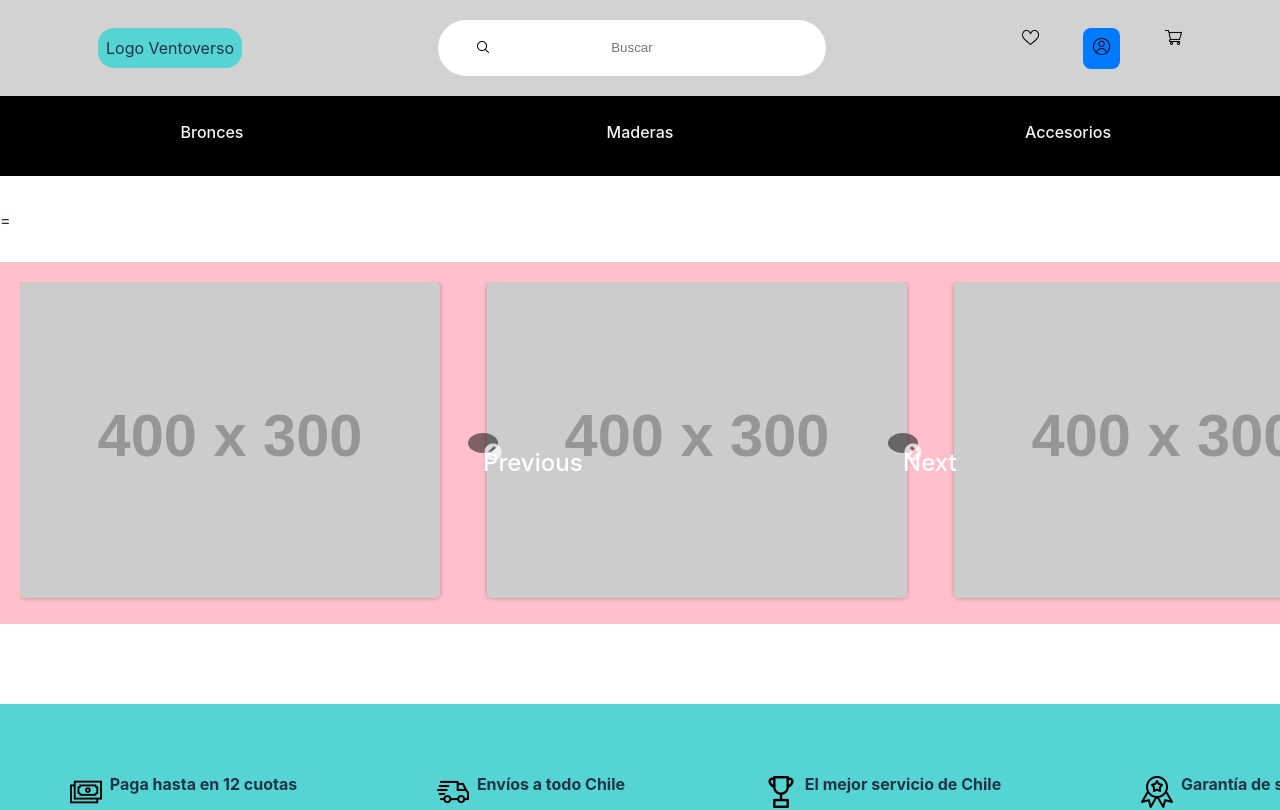
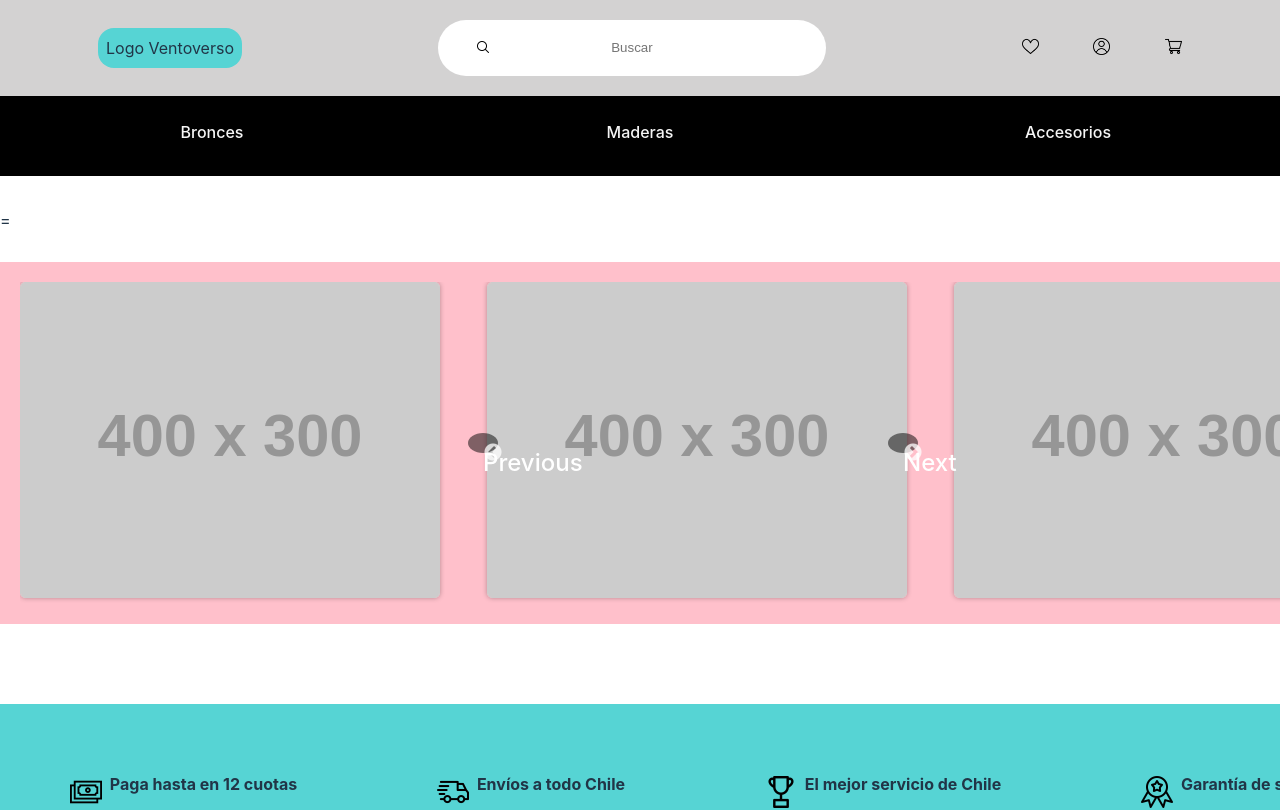
Before and after one commit to jrivas0710/Ventoverso_2, a React (Vite) app: page / in a window 1280 px wide. Shown: the top 810 px of the page. Built offline with nearby package versions, Linux system fonts and the light colour scheme.

Commit message:
alinee los iconos y le puse estilos al boton de user

```diff
--- a/src/components/header/Header.css
+++ b/src/components/header/Header.css
@@ -1,14 +1,8 @@
-
-
-TODO:arreglar los a y cambiarlos por los li
-TODO:arreglar lo del padding de los a
-TODO:agregar iconos de las categorias
-
-
-html {
+TODO:arreglar los a y cambiarlos por los li TODO:arreglar lo del padding de los a TODO:agregar iconos de las categorias html {
   box-sizing: border-box;
   margin: auto 0;
 }
+
 *,
 *::before,
 *::after {
@@ -17,11 +11,13 @@ html {
 }
 
 /* este es mi contenedor grid que es como a nivel del body, contendra todos los componentes del body */
-    .grid-container{
+.grid-container {
   width: 100vw;
   /* display: grid; COMENTADO PARA IMPORTAR COMPONENTE CARRUSEL EN HOME */
-     grid-template-rows: 1fr 2fr 1fr 1fr 1fr 1fr 1fr; /* hice 5 filas porque arriba estara el header, al medio el main con 3 filas y bajo el footer con 1*/
-     grid-template-areas: /* les asigne nombres literales a cada area definida arriba */
+  grid-template-rows: 1fr 2fr 1fr 1fr 1fr 1fr 1fr;
+  /* hice 5 filas porque arriba estara el header, al medio el main con 3 filas y bajo el footer con 1*/
+  grid-template-areas:
+    /* les asigne nombres literales a cada area definida arriba */
     'header'
     'carrusel'
     'section1'
@@ -39,13 +35,13 @@ html {
 /* HEADER / CATEGORIAS / ICONOS  */
 
 /* este es mi header, le asigne una grid area dentro de mi contenedor grid */
-    .header-grid{
+.header-grid {
   grid-area: header;
   width: 100%;
 
 }
 
-    .header-flex{
+.header-flex {
   background-color: rgb(211, 210, 210);
   height: 6rem;
   align-items: center;
@@ -53,7 +49,8 @@ html {
 
 }
 
-    .header-flex, .categories-flex{
+.header-flex,
+.categories-flex {
   display: flex;
   justify-content: space-around;
   margin: 0;
@@ -61,7 +58,7 @@ html {
 
 }
 
-    .categories-flex{
+.categories-flex {
   list-style: none;
   justify-content: space-between;
   padding-left: 2rem;
@@ -76,43 +73,45 @@ html {
 
 }
 
-    li{
+li {
   height: 100%;
   align-items: center;
   margin: 0;
   padding-top: 1.5rem;
 }
 
-    span{
+span {
   align-content: center
 }
 
-    ul > a{
+ul>a {
   color: whitesmoke;
   width: 200px;
   height: 100%;
   text-align: center;
   align-items: center;
-
   margin-left: 5rem;
   margin-right: 5rem;
   height: 5rem;
+}
 
 
-    }
+
+
+
 
 /* ul > a:hover{
       background-color: rgb(74, 192, 192);;
       color: white;
     }
    */
-    .logo-header{
+.logo-header {
   background-color: rgb(86, 212, 212);
-      padding:0.5rem;
+  padding: 0.5rem;
   border-radius: 1rem;
 }
 
-    .filter{
+.filter {
   border-radius: 2rem;
   height: 2.3rem;
   width: 23rem;
@@ -120,14 +119,14 @@ html {
   text-align: center;
 }
 
-    .filter-button{
+.filter-button {
   position: absolute;
   top: 30.8%;
   right: 59.5%;
   height: 1rem;
   width: 2rem;
   border-radius: 3rem;
-      background-color: rgb(0,0,0,0);
+  background-color: rgb(0, 0, 0, 0);
   border: none;
 }
 
@@ -136,16 +135,28 @@ html {
   width: 1rem;
 }
 
-    .icons{
+.icons {
   display: flex;
   justify-content: space-between;
   width: 10rem;
 }
 
-    .like, .user, .carrito{
+button[type="submit"] {
+  background-color: transparent;
+
+}
+
+
+.like,
+.user,
+.carrito {
   width: 17px;
   height: 17px;
+}
 
+.like,
+.carrito {
+  padding-top: 10px;
 }
 
 
--- a/src/components/header/Header.tsx
+++ b/src/components/header/Header.tsx
@@ -1,7 +1,7 @@
 
 import "./Header.css"
 
-function Header({evento}:any) {
+function Header({ evento }: any) {
   return (
     <div className="grid-container">
       <header className="header-grid">
@@ -19,23 +19,25 @@ function Header({evento}:any) {
           </div>
 
           <div className="icons">
-            <a href="#">
+
+            <div> <a href="#">
               <img src="/images/like.png" alt="like" className="like" />
-            </a>
+            </a></div>
 
 
-            <button type="submit" onClick={evento}> <img src="/images/user.png" alt="user" className="user"/> </button>
+            <div><button type="submit" onClick={evento} > <img src="/images/user.png" alt="user" className="user" /></button>
+            </div>
 
 
 
-
-            <a href="#">
+            <div><a href="#">
               <img
                 src="/images/carrito.png"
                 alt="carrito"
                 className="carrito"
               />
-            </a>
+            </a></div>
+
           </div>
         </section>
 
@@ -54,7 +56,7 @@ function Header({evento}:any) {
           </ul>
         </section>
       </header>
-    =
+      =
     </div>
   );
 }
--- a/src/components/sidesheet/SideSheet2.tsx
+++ b/src/components/sidesheet/SideSheet2.tsx
@@ -4,7 +4,7 @@ import { Header } from '../header/Header';
 
 function Sidesheet2() {
   const [isSideSheetOpen, setIsSideSheetOpen] = useState(false);
-//holaaa!!
+
   const handleOpenSideSheet = () => {
     setIsSideSheetOpen(true);
   };
--- a/src/pages/Home.tsx
+++ b/src/pages/Home.tsx
@@ -2,7 +2,6 @@ import { MarcasPopulares } from "../components/Marcas/MarcasPopulares"
 import Carrusel  from "../components/carrusel/Carrusel"
 import { Destacados } from "../components/destacados/ProductosDestacados"
 import {Footer} from "../components/footer/Footer"
-import { Header } from "../components/header/Header"
 import Iconos from "../components/iconos/Iconos"
 import {Blogs} from "../components/blog/Blog"
 import dataDestacados from '../components/destacados/dataDestacados.json'
@@ -11,9 +10,6 @@ import Sidesheet2 from "../components/sidesheet/Sidesheet2"
 
 
 //la data se supone que es el json de back para Carrusel y Destacados
-
-
-
 
 const Home = () => {
 
```
Lines whose indentation alone changed are shown as unchanged.
